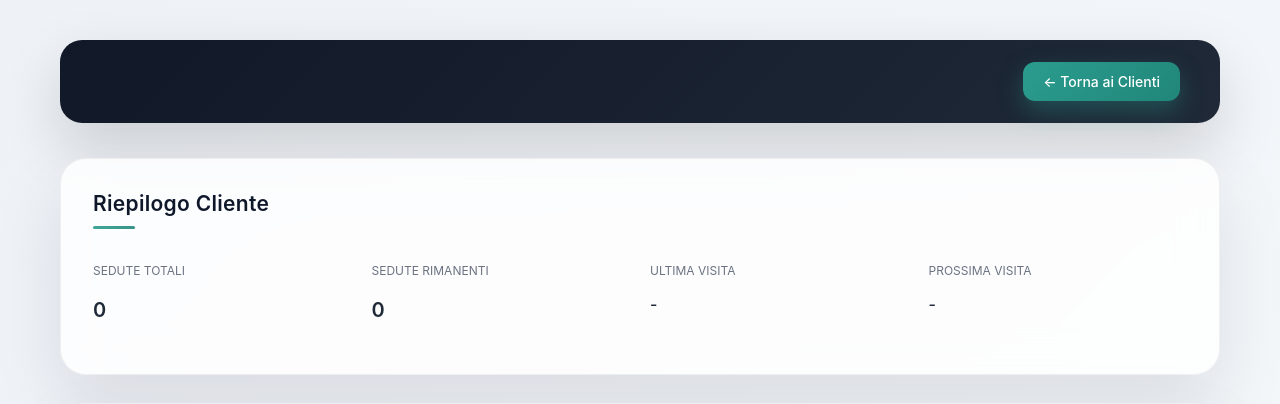
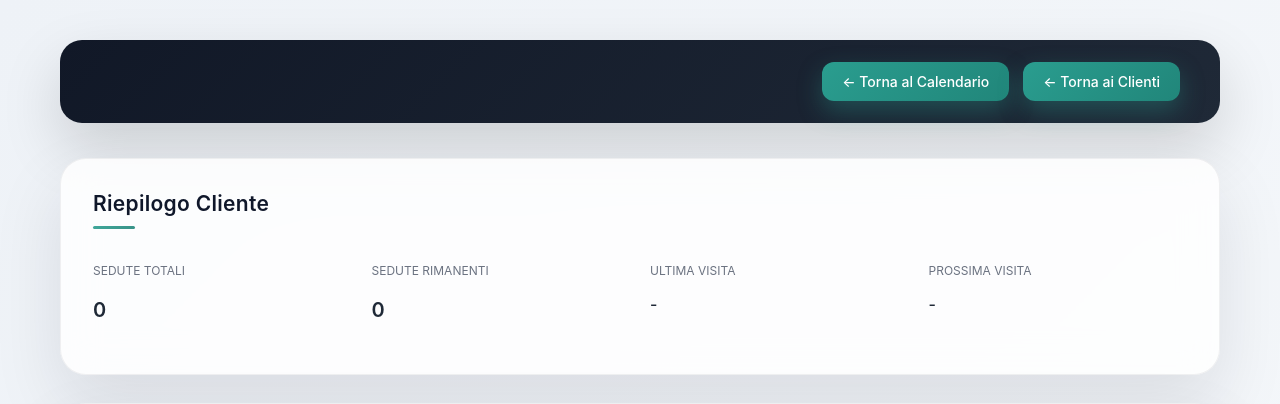
Before and after one commit to ChriDito993/Gestionale, a Flask app: template templates/cliente_dettaglio.html in a window 1280 px wide. Shown: the top 404 px of the page. Run offline with Flask 3, Linux system fonts and the light colour scheme; the template is opened without the code that fills it, so the values that code supplies are empty.

Commit message:
Aggiunto bottone Torna al Calendario in scheda cliente

```diff
--- a/templates/cliente_dettaglio.html
+++ b/templates/cliente_dettaglio.html
@@ -11,7 +11,16 @@
 
     <header class="app-header">
         <h1>{{ cliente.nome }} {{ cliente.cognome }}</h1>
-        <a href="/clienti" class="btn-primary">← Torna ai Clienti</a>
+
+        <div style="display:flex; gap:14px; align-items:center;">
+            <a href="/" class="btn-primary">
+                ← Torna al Calendario
+            </a>
+
+            <a href="/clienti" class="btn-primary">
+                ← Torna ai Clienti
+            </a>
+        </div>
     </header>
 
     <!-- MINI DASHBOARD CLIENTE -->
```
